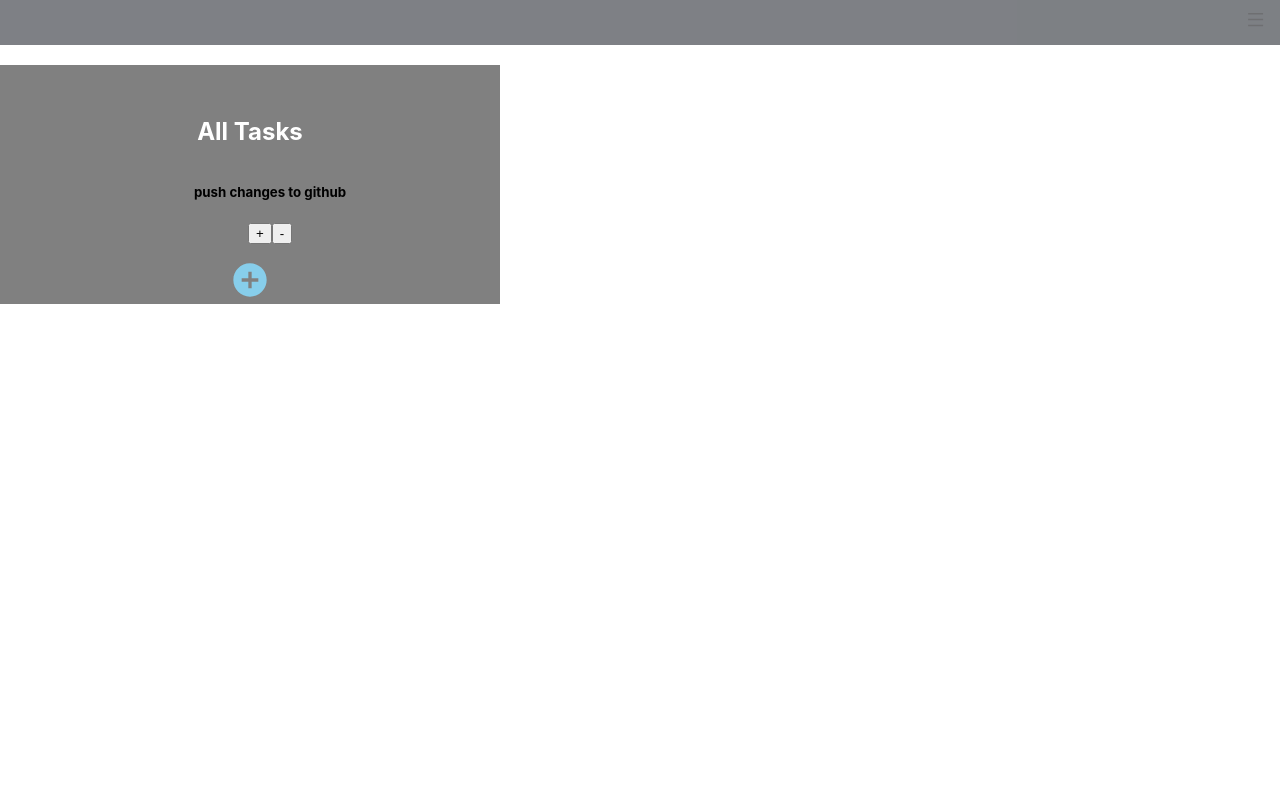
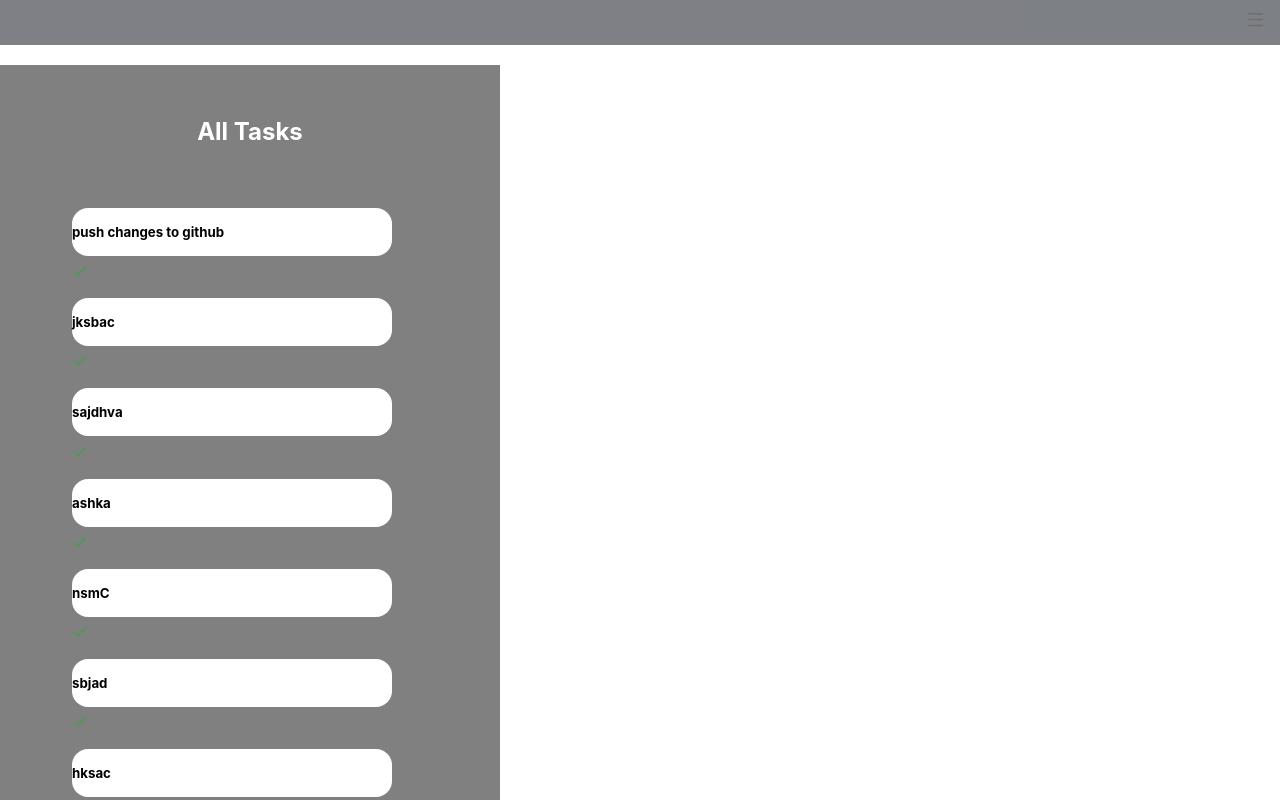
Before and after one commit to nancyzaky/Side-Project, a React (Create React App) app in the folder side-project/: page / in a window 1280 px wide. Shown: the top 800 px of the page. Built offline with nearby package versions, Linux system fonts and the light colour scheme; data requests are answered from the project's data file.

Commit message:
json File created

```diff
--- a/side-project/db.json
+++ b/side-project/db.json
@@ -3,6 +3,42 @@
     {
       "id": 1,
       "text": "push changes to github"
+    },
+    {
+      "text": "jksbac",
+      "id": 2
+    },
+    {
+      "text": "sajdhva",
+      "id": 3
+    },
+    {
+      "text": "ashka",
+      "id": 4
+    },
+    {
+      "text": "nsmC ",
+      "id": 5
+    },
+    {
+      "text": "sbjad ",
+      "id": 6
+    },
+    {
+      "text": "hksac",
+      "id": 7
+    },
+    {
+      "text": "nkbvXhj",
+      "id": 8
+    },
+    {
+      "text": "",
+      "id": 9
+    },
+    {
+      "text": "jwdkb",
+      "id": 10
     }
   ]
 }
--- a/side-project/src/components/Item.js
+++ b/side-project/src/components/Item.js
@@ -1,11 +1,11 @@
 import React from "react";
+import { FcCheckmark } from "react-icons/fc";
 const Item = ({ text }) => {
   return (
-    <li className="list_items">
-      <h5 style={{ color: "black", paddingTop: "1rem" }}>{text}</h5>
-      <div>
-        <button>+</button>
-        <button>-</button>
+    <li style={{ textAlign: "start", display: "inline", padding: "1rem" }}>
+      <div className="todo_item">
+        <h5 style={{ color: "black", paddingTop: "1rem" }}>{text}</h5>
+        <FcCheckmark />
       </div>
     </li>
   );
--- a/side-project/src/components/Modal.js
+++ b/side-project/src/components/Modal.js
@@ -4,7 +4,7 @@ const Modal = ({ addToList }) => {
   const [input, setInput] = useState("");
   const handleSubmit = (e) => {
     e.preventDefault();
-
+    if (input.length) {
       fetch("http://localhost:3000/to_do", {
         method: "POST",
         headers: { "Content-Type": "application/json" },
@@ -15,6 +15,7 @@ const Modal = ({ addToList }) => {
           addToList(data);
         });
       setInput("");
+    }
   };
   return (
     <div className="modal_container">
--- a/side-project/src/index.css
+++ b/side-project/src/index.css
@@ -58,13 +58,17 @@ code {
   color: rgb(135, 206, 235);
   border: none;
   border-radius: 30%;
+  background: #eee;
+  box-shadow: 0 10px 10px -4px lightblue;
 }
 
 .todo_item {
-  height: 9px;
-  width: 6px;
+  height: 3rem;
+  width: 20rem;
   background-color: white;
-  border-radius: 3rem;
+  border-radius: 1rem;
+  margin-left: 2rem;
+  display: block;
 }
 
 li {
```
Lines whose indentation alone changed are shown as unchanged.
